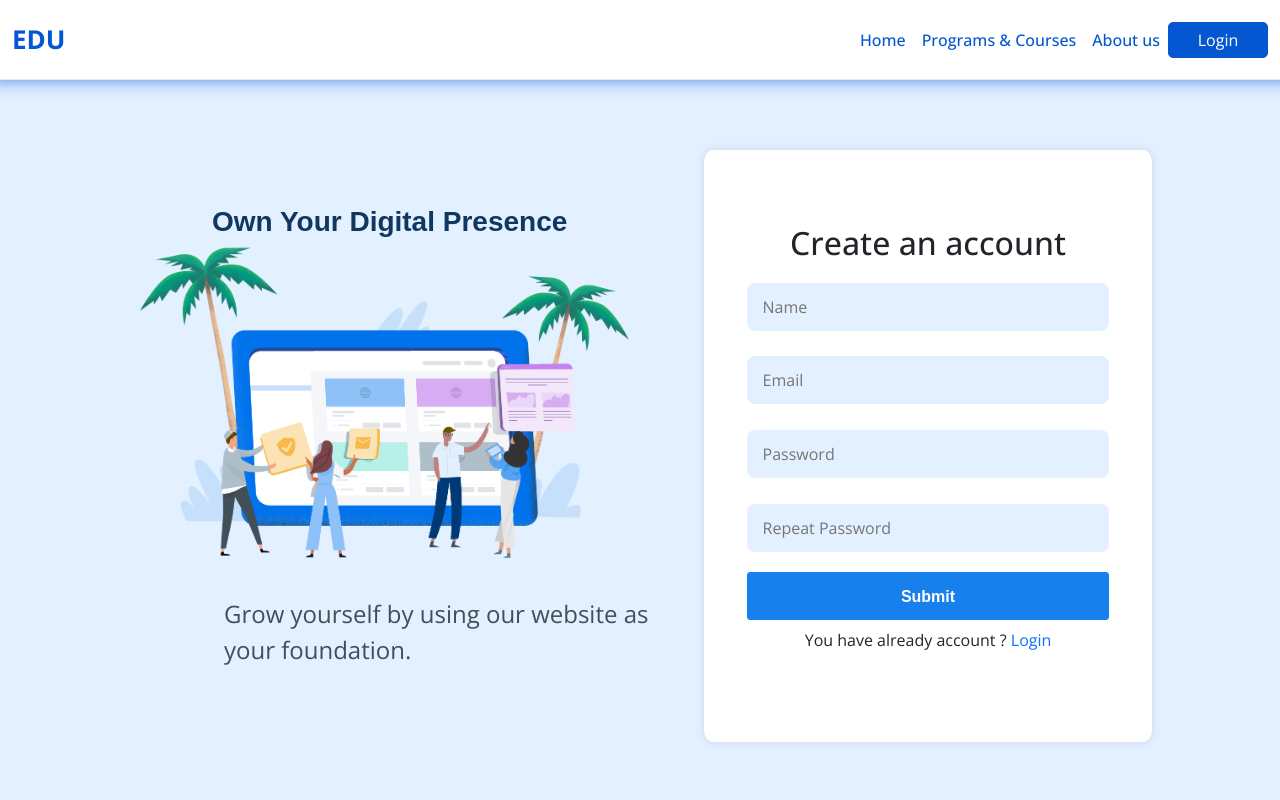
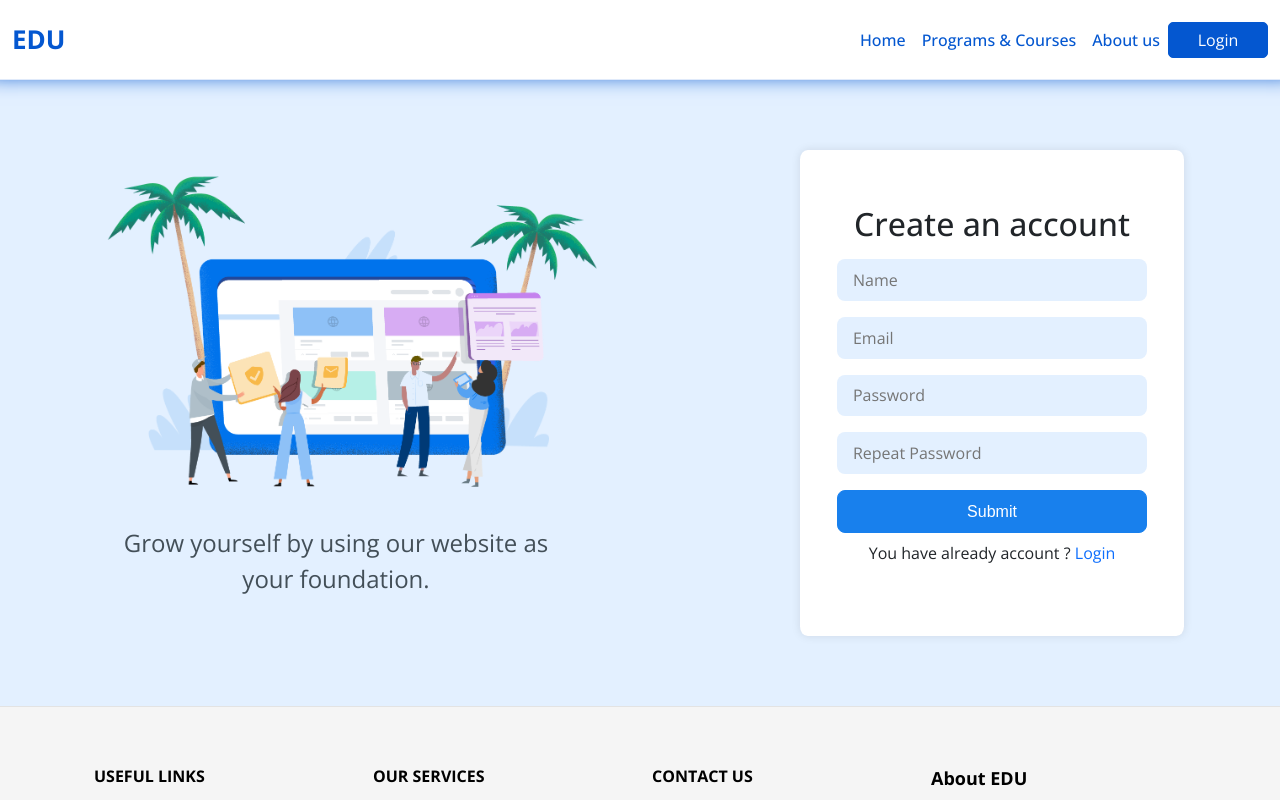
Before and after one commit to E-Hosting/eHosting, a React (Create React App) app: page /Register in a window 1280 px wide. Shown: the top 800 px of the page. Built offline with nearby package versions, Linux system fonts and the light colour scheme.

Commit message:
Edit Sign in & Sign up style

```diff
--- a/src/Components/LogIn/Login.js
+++ b/src/Components/LogIn/Login.js
@@ -47,7 +47,6 @@ function Login(props) {
         <div className="LogInToqa">
 
             <div className="TitleLogInAndImg">
-                <h3>Own Your Digital Presence</h3>
                 <img src="../img/LogInRegestrationimg.png" alt="Login picture" />
                 <p>Grow yourself by using our website as your foundation.</p>
             </div>
--- a/src/Components/LogIn/login.css
+++ b/src/Components/LogIn/login.css
@@ -1,7 +1,7 @@
 .LogInToqa {
   display: flex;
   flex-direction: row;
-  justify-content: center;
+  justify-content: space-around !important;
   align-items: center;
   background-color: #e3f0ff;
   padding: 70px 0;
@@ -18,32 +18,17 @@
   height: auto;
 }
 
-.TitleLogInAndImg h3 {
-  align-items: center;
-  margin-left: 3em;
-  font-family: "Proxima Nova", proxima-nova, sans-serif;
-  font-size: 1.75rem;
-  font-weight: 600;
-  color: #103760;
-  line-height: 1;
-}
 .TitleLogInAndImg p {
-  margin-left: 4em;
   font-size: 1.5rem;
   color: #434f58 !important;
   max-width: 20em;
-  -ms-flex-item-align: center;
-  -ms-grid-row-align: center;
-  align-self: center;
-  margin-top: 2rem;
-  margin-bottom: 0;
+  text-align: center;
+  margin-top: 35px;
 }
 
 .LogInForm {
-  /* border:  1px green solid; */
-  /* height: 50%; */
-  width: 35%;
-  padding: 70px 0;
+  width: 30%;
+  padding: 55px 0;
   background-color: #ffffff;
   box-shadow: 0 0 10px rgba(0, 0, 0, 0.103);
   justify-content: center;
@@ -52,42 +37,44 @@
   flex-direction: column;
   border-radius: 2%;
 }
+
+.contactLogInForm h3 {
+  padding-bottom: 15px ;
+}
 .contactLogInForm {
-  /* border: 1px solid red; */
-  width: 90%;
+  width: 85%;
   align-items: center;
   justify-content: space-between;
   flex-direction: column;
   display: flex;
+  margin-top: 5px;
 }
 .contactLogInForm input {
   display: block;
-  width: 90%;
+  width: 95%;
   border: 0;
+  outline: none;
   background-color: #e3f0ff;
-  padding: 1rem 1rem;
+  padding: .5rem 1rem !important;
   border-radius: 0.5rem;
   font-size: 1rem;
   line-height: 1;
   transition: box-shadow 0.22s ease-out;
-  height: 3rem;
-  margin: .8em 0;
-  /* display: flex;
-    justify-content: space-between;
-    align-items: center; */
+  height: 2.6rem;
+  margin: .5em 0;
 }
 
 .submitLoginForm {
   margin: 8px 0;
-  width: 90%;
+  width: 95%;
   opacity: 0.9;
   font-family: "Proxima Nova", sans-serif;
   background-color: #0073ec;
   color: white;
   border: solid 1px #0073ec;
-  border-radius: 3px;
-  padding: 0.75rem 2rem 0.625rem;
-  font-weight: 600;
+  border-radius: .5rem;
+  padding: 0.55rem 2rem 0.55rem;
+  font-weight: 500;
   transition: all 0.2s ease-in-out;
   cursor: pointer;
 }
--- a/src/Components/Register/Register.js
+++ b/src/Components/Register/Register.js
@@ -62,7 +62,6 @@ function Register(props) {
   return (
     <div className="RegisterToqa">
       <div className="TitleRegisterAndImg">
-        <h3>Own Your Digital Presence</h3>
         <img src="../img/LogInRegestrationimg.png" alt="Register Picture" />
         <p>Grow yourself by using our website as your foundation.</p>
       </div>
--- a/src/Components/Register/register.css
+++ b/src/Components/Register/register.css
@@ -1,109 +1,89 @@
-.RegisterToqa{
+.RegisterToqa {
   display: flex;
   flex-direction: row;
-    justify-content: center;
+  justify-content: space-around !important;
   align-items: center;
   background-color: #e3f0ff;
   /* border: rgb(179, 19, 152) soild 10px; */
   padding: 70px 0;
 }
 
-.TitleRegisterAndImg img{
+.TitleRegisterAndImg img {
   width: 32em;
   height: 20em;
-
-
-
 }
 
-.TitleRegisterAndImg{
+.TitleRegisterAndImg {
   /* border:  1px red solid; */
   margin-bottom: 1rem;
   max-width: 100%;
   height: auto;
+}
 
-}
-.TitleRegisterAndImg h3{
-    align-items: center;
-    margin-left: 3em;
-    font-family: "Proxima Nova", proxima-nova, sans-serif;
-    font-size: 1.75rem;
-    font-weight: 600;
-    color: #103760;
-    line-height: 1;
-}
-.TitleRegisterAndImg p{
-    margin-left: 4em;
+.TitleRegisterAndImg p {
   font-size: 1.5rem;
-    color: #434F58 !important;
+  color: #434f58 !important;
   max-width: 20em;
-    -ms-flex-item-align: center;
-    -ms-grid-row-align: center;
-    align-self: center;
+  text-align: center;
   margin-top: 2rem;
   margin-bottom: 0;
 }
 
-.RegisterForm{
-    /* border:  1px green solid; */
-    /* height: 50%; */
-    width: 35%;
+.RegisterForm {
+  width: 30%;
   background-color: #ffffff;
-    height: 37em;
   box-shadow: 0 0 10px rgba(0, 0, 0, 0.103);
   justify-content: center;
   display: flex;
   align-items: center;
   flex-direction: column;
   border-radius: 2%;
+  padding: 55px 0;
 }
-.contactRegisterForm{
+.contactRegisterForm {
   /* border: 1px solid red; */
-    width: 90%;
+  width: 85%;
   align-items: center;
   justify-content: space-between;
   flex-direction: column;
   display: flex;
 }
-.contactRegisterForm input{
+.contactRegisterForm input {
     display: block;
-    width: 90%;
+    width: 95%;
     border: 0;
-    background-color: #E3F0FF;
-    padding: 1rem 1rem;
+    outline: none;
+    background-color: #e3f0ff;
+    padding: .5rem 1rem !important;
     border-radius: 0.5rem;
     font-size: 1rem;
     line-height: 1;
-    transition: box-shadow .22s ease-out;
-    height: 3rem;
-    margin: .8em 0;
-    /* display: flex;
-    justify-content: space-between;
-    align-items: center; */
+    transition: box-shadow 0.22s ease-out;
+    height: 2.6rem;
+    margin: .5em 0;
 }
 
-.submitRegisterForm{
+.submitRegisterForm {
     margin: 8px 0;
-    width: 90%;
+    width: 95%;
     opacity: 0.9;
     font-family: "Proxima Nova", sans-serif;
-    background-color:  #0073EC;
+    background-color: #0073ec;
     color: white;
-    border: solid 1px #0073EC;
-    border-radius: 3px;
-    padding: 0.75rem 2rem 0.625rem;
-    font-weight: 600;
+    border: solid 1px #0073ec;
+    border-radius: .5rem;
+    padding: 0.55rem 2rem 0.55rem;
+    font-weight: 500;
     transition: all 0.2s ease-in-out;
     cursor: pointer;
 }
 
-
-@media(max-width: 1000px){
-    .TitleRegisterAndImg{
+@media (max-width: 1000px) {
+  .TitleRegisterAndImg {
     display: none;
   }
 
-    .RegisterForm{
+  .RegisterForm {
     width: 90%;
   }
 }
--- a/src/Components/Services/HostingServices.css
+++ b/src/Components/Services/HostingServices.css
@@ -15,7 +15,7 @@
   max-height: 146px;
   margin-bottom: 25px;
   border-radius: 5px;
-  border-bottom: 1px solid #ebebeb;
+  box-shadow: 0px 2px 7px -2px #000000;
   border-bottom-left-radius: 0;
   border-bottom-right-radius: 0;
 }
```
Lines whose indentation alone changed are shown as unchanged.
